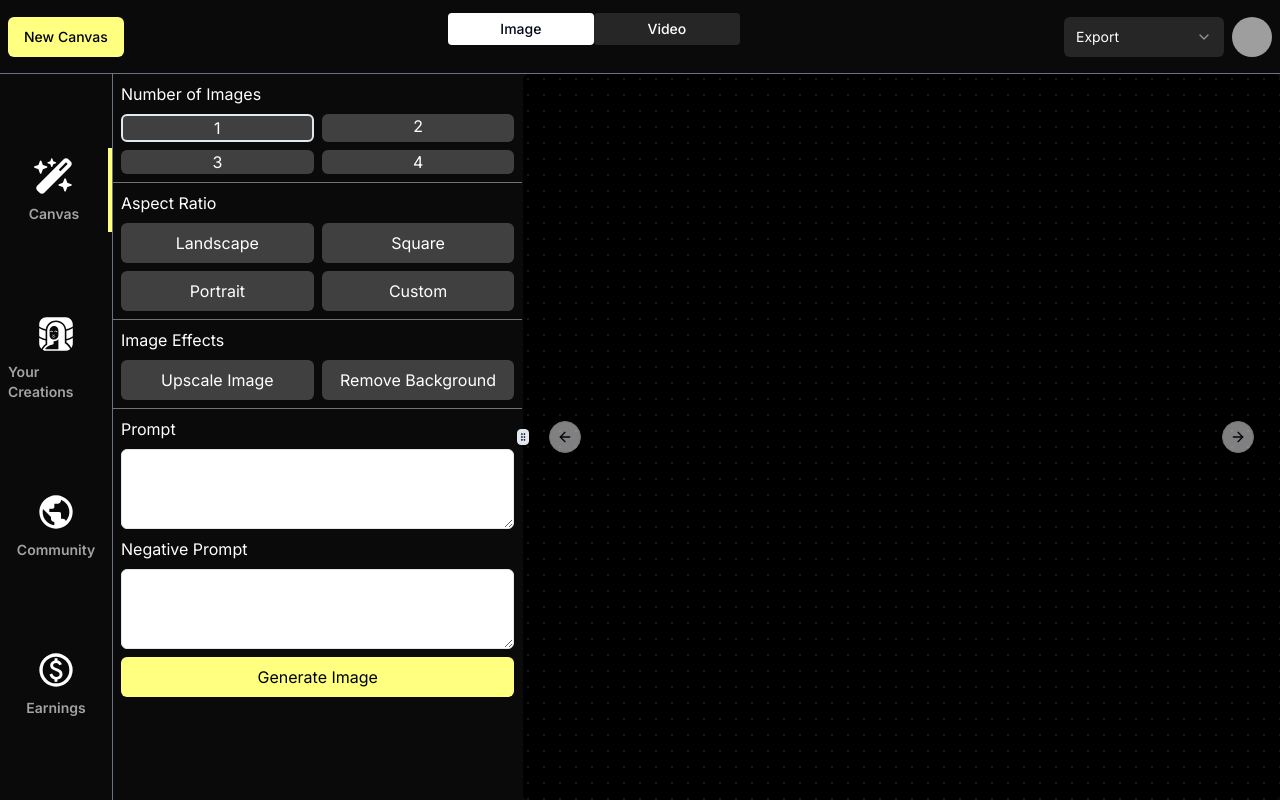
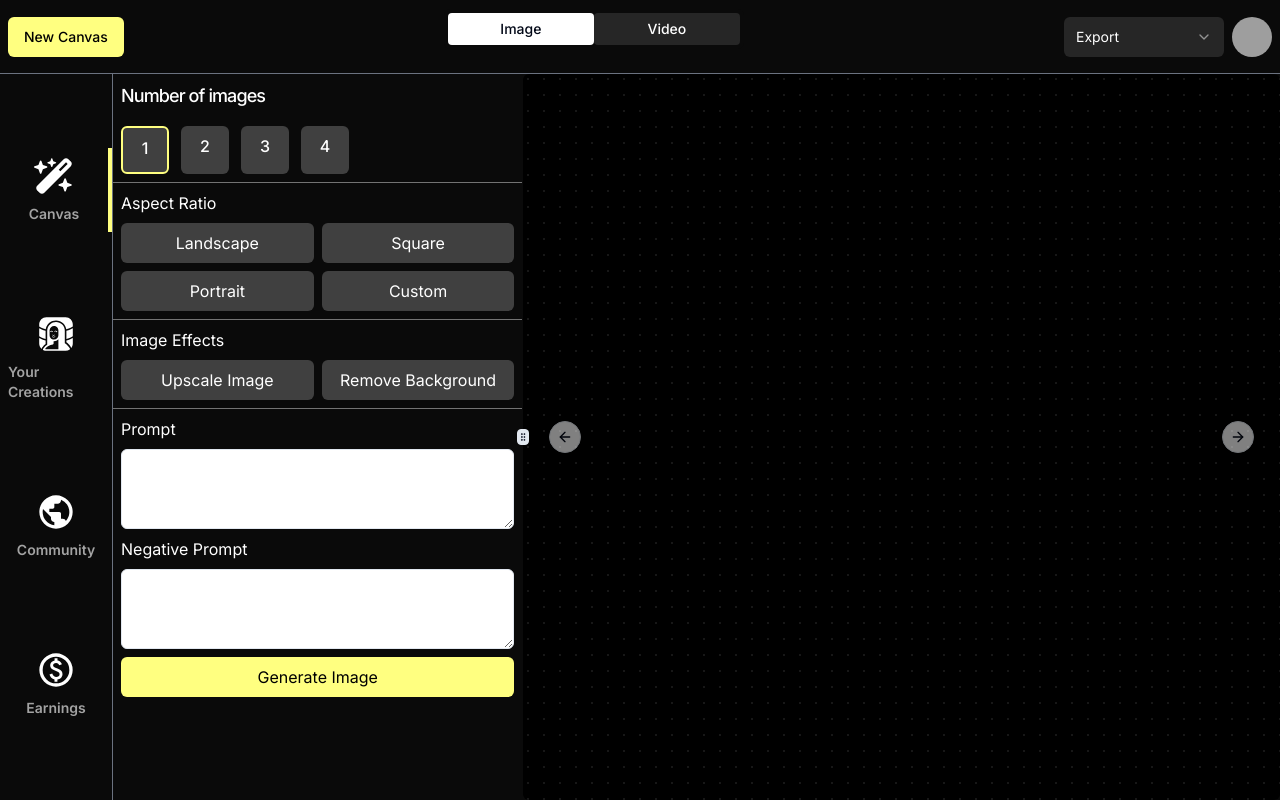
Before and after one commit to themuffineman/pendora, a Next.js app: page /dashboard in a window 1280 px wide. Built offline with nearby package versions, Linux system fonts and the light colour scheme; grey boxes are pictures that could not be loaded.

Commit message:
Satisfactory css on Images Number controls

```diff
--- a/app/dashboard/page.jsx
+++ b/app/dashboard/page.jsx
@@ -12,13 +12,13 @@ const Page = ()=>{
         <section className="flex flex-col gap-4 items-center w-full">
             <div className="w-full">
 
-                <div className="flex flex-col gap-2 w-full border-b border-neutral-500 p-2">
-                    <label>Number of Images</label>
-                    <span className="grid grid-cols-2 grid-flow-row gap-2">
+                <div className="flex flex-col gap-4 w-full border-b border-neutral-500 p-2">
+                    <label className="text-white text-lg tracking-tighter font-medium">Number of images</label>
+                    <div className="flex justify-start gap-3 items-center">
                         {config.maxImagesPerUser.map((num)=>(
                             <ImagesNumber key={num} number={num} imagesNumber={imagesNumber} setImagesNumber={setImagesNumber}/>
                         ))}
-                    </span>
+                    </div>
                 </div>
 
                 <div className="flex flex-col gap-2 w-full border-b border-neutral-500 p-2">
--- /dev/null
+++ b/components/AspectRatio.jsx
@@ -0,0 +1,9 @@
+import React from 'react'
+
+const AspectRatio = () => {
+  return (
+    <div>AspectRatio</div>
+  )
+}
+
+export default AspectRatio
--- a/components/ImagesNumber.jsx
+++ b/components/ImagesNumber.jsx
@@ -1,7 +1,7 @@
 
 const ImagesNumber = ({number, imagesNumber, setImagesNumber}) => {
   return (
-    <div className={`${imagesNumber === number && 'border-2 border-pendora-yellow'}p-2 rounded-md text-white text-center bg-neutral-700 cursor-pointer hover:bg-neutral-800`} onClick={()=>{setImagesNumber(number)}}>
+    <div className={`${imagesNumber === number && 'border-2 border-pendora-yellow'} p-2 size-12 font-medium rounded-md text-white text-center bg-neutral-700 cursor-pointer hover:bg-neutral-800`} onClick={()=>{setImagesNumber(number)}}>
         {number}
     </div>
   )
```
